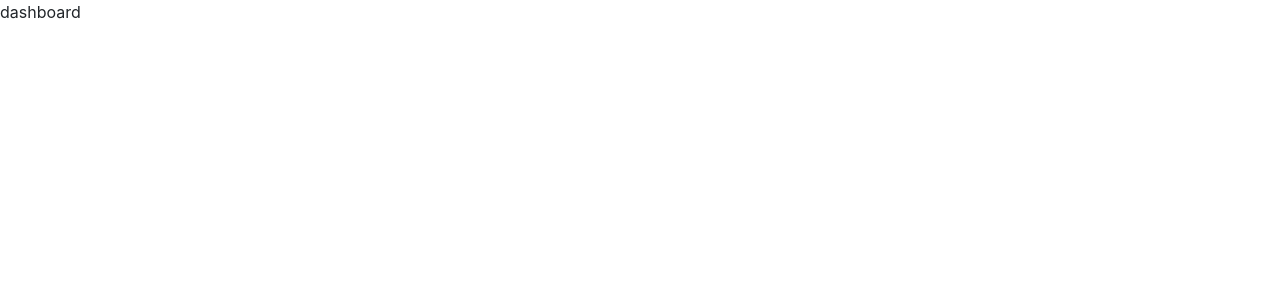
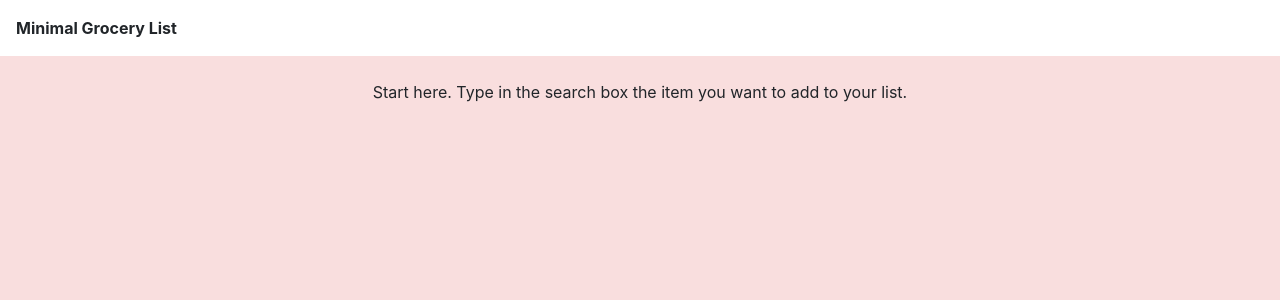
Before and after one commit to ferlu/grocery-list, a React (Create React App) app: page /dashboard in a window 1280 px wide. Shown: the top 300 px of the page. Built offline with nearby package versions, Linux system fonts and the light colour scheme.

Commit message:
Style dashboard view, add moment

```diff
--- a/package.json
+++ b/package.json
@@ -7,12 +7,14 @@
     "@testing-library/react": "^9.5.0",
     "@testing-library/user-event": "^7.1.2",
     "bootstrap": "^4.5.0",
+    "moment": "^2.26.0",
     "react": "^16.13.1",
     "react-bootstrap": "^1.0.1",
     "react-dom": "^16.13.1",
     "react-router": "^5.2.0",
     "react-router-dom": "^5.2.0",
-    "react-scripts": "3.4.0"
+    "react-scripts": "3.4.0",
+    "sass": "^1.26.7"
   },
   "scripts": {
     "start": "react-scripts start",
--- a/src/App.js
+++ b/src/App.js
@@ -1,7 +1,7 @@
 import React from 'react';
 import { BrowserRouter as Router, Switch, Route } from 'react-router-dom';
 import { Home } from './views/Home';
-import { Dashboard } from './views/Dashboard';
+import Dashboard from './views/Dashboard';
 
 import './styles/App.css';
 import 'bootstrap/dist/css/bootstrap.min.css';
--- a/src/index.js
+++ b/src/index.js
@@ -3,6 +3,7 @@ import ReactDOM from 'react-dom';
 import './styles/index.css';
 import App from './App';
 import * as serviceWorker from './serviceWorker';
+import './styles/scss/custom.scss';
 import 'bootstrap/dist/css/bootstrap.min.css';
 
 ReactDOM.render(<App />, document.getElementById('root'));
--- a/src/styles/index.css
+++ b/src/styles/index.css
@@ -1,10 +1,17 @@
 body {
 	margin: 0;
-	font-family: "Didact Gothic", sans-serif;
+	font-family: 'Didact Gothic', sans-serif;
 	-webkit-font-smoothing: antialiased;
 	-moz-osx-font-smoothing: grayscale;
 }
 
 code {
-	font-family: source-code-pro, Menlo, Monaco, Consolas, "Courier New", monospace;
+	font-family: source-code-pro, Menlo, Monaco, Consolas, 'Courier New', monospace;
 }
+
+html,
+body,
+#root {
+	height: 100%;
+	min-height: 100%;
+}
--- /dev/null
+++ b/src/styles/scss/custom.scss
@@ -0,0 +1,7 @@
+$theme-colors: (
+	'primary': #df8d8c,
+	'light-pink': #f9dede,
+	'white': rgb(245, 245, 245),
+);
+
+@import 'node_modules/bootstrap/scss/bootstrap';
--- a/src/views/Dashboard.js
+++ b/src/views/Dashboard.js
@@ -1,7 +1,31 @@
 import React from 'react';
+import Moment from 'moment';
 import '../styles/App.css';
 import 'bootstrap/dist/css/bootstrap.min.css';
 
-export function Dashboard() {
-	return <div>dashboard</div>;
+export default class Dashboard extends React.Component {
+	render() {
+		return (
+			<div className="h-100 bg-light-pink">
+				<div className="bg-white">
+					<div className="row p-3">
+						<div className="col-auto col-md">
+							<span className="font-weight-bold">Minimal Grocery List</span>
+						</div>
+						<div className="col text-right">
+							{/* <Moment>{moment()}</Moment> */}
+						</div>
+					</div>
+				</div>
+				<div className="container p-4">
+					<div className="row text-center">
+						<div className="col">
+							Start here. Type in the search box the item you want to add to
+							your list.
+						</div>
+					</div>
+				</div>
+			</div>
+		);
+	}
 }
--- a/src/views/Home.js
+++ b/src/views/Home.js
@@ -8,8 +8,13 @@ export function Home() {
 		<div className="App">
 			<header className="App-header">
 				<h1 className="header">Minimal grocery list</h1>
-				<button type="button" className="btn btn-link pink-button">
-					<Link to="/dashboard">Start now</Link>
+				<button
+					type="button"
+					className="btn btn-link pink-button text-decoration-none"
+				>
+					<Link to="/dashboard" className="text-decoration-none text-primary">
+						Start now
+					</Link>
 				</button>
 			</header>
 		</div>
```
Also changed, not shown: 1 other file (tests, documents, lock files or other folders).
